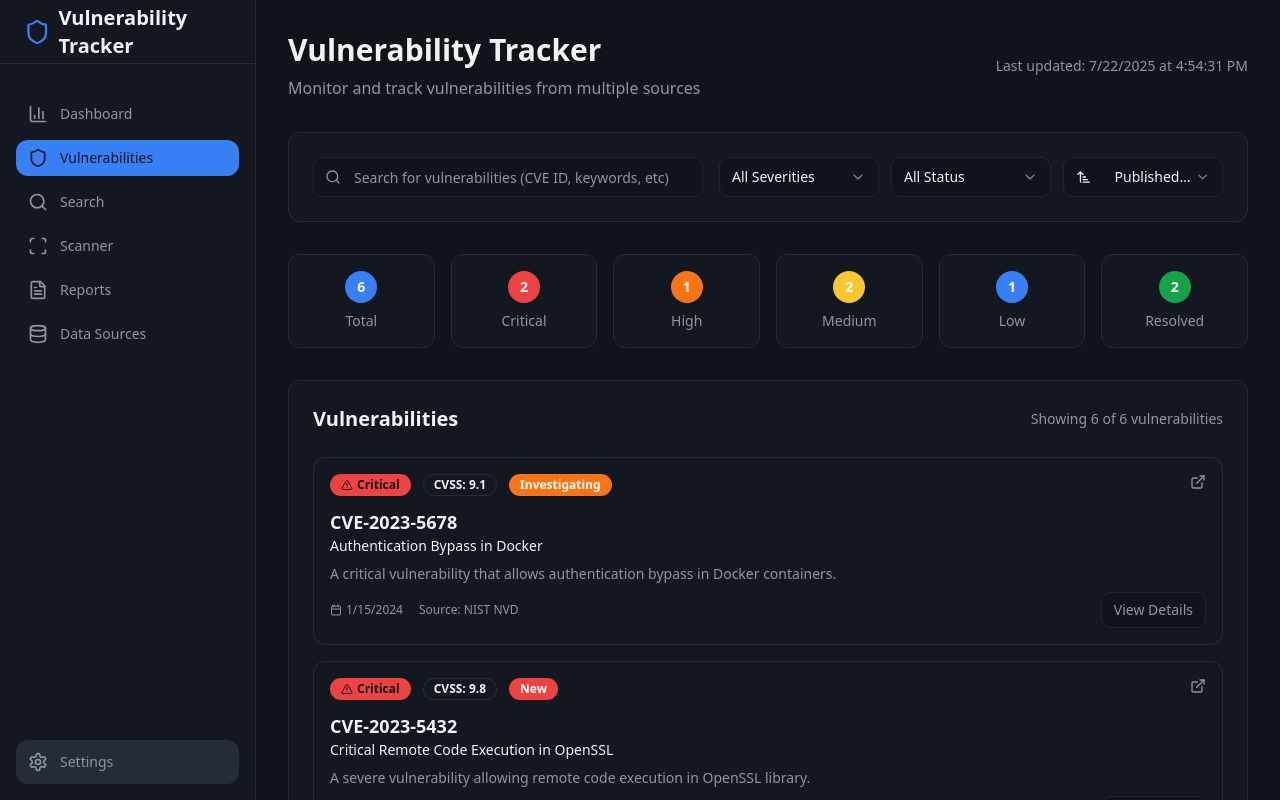
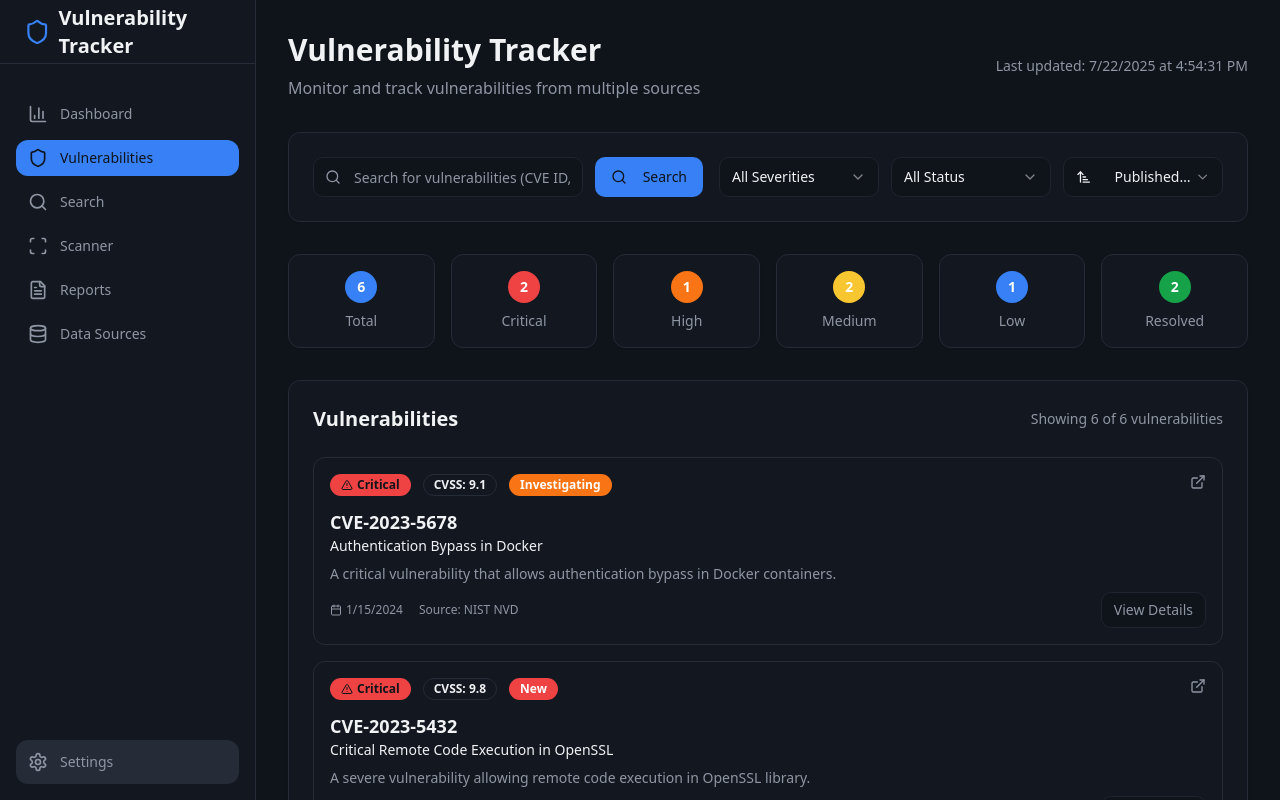
Before and after one commit to GamingG0d007/vulnera-scan-hub, a React (Vite) app: page /vulnerabilities in a window 1280 px wide. Shown: the top 800 px of the page. Built offline with nearby package versions, Linux system fonts and the light colour scheme.

Commit message:
Add Search Button to Vulnerabilities
Adds a search button to the Vulnerabilities page, allowing users to initiate searches.

```diff
--- a/src/pages/Vulnerabilities.tsx
+++ b/src/pages/Vulnerabilities.tsx
@@ -133,8 +133,8 @@ const Vulnerabilities = () => {
       {/* Filters and Search */}
       <Card className="p-6">
       <div className="flex flex-col lg:flex-row gap-4">
-          <div className="flex-1">
-            <div className="relative">
+        <div className="flex gap-3 flex-1">
+          <div className="relative flex-1">
             <Search className="absolute left-3 top-3 h-4 w-4 text-muted-foreground" />
             <Input
               placeholder="Search for vulnerabilities (CVE ID, keywords, etc)"
@@ -143,6 +143,10 @@ const Vulnerabilities = () => {
               className="pl-10"
             />
           </div>
+          <Button>
+            <Search className="h-4 w-4 mr-2" />
+            Search
+          </Button>
         </div>
 
           <div className="flex gap-3">
```
Lines whose indentation alone changed are shown as unchanged.
